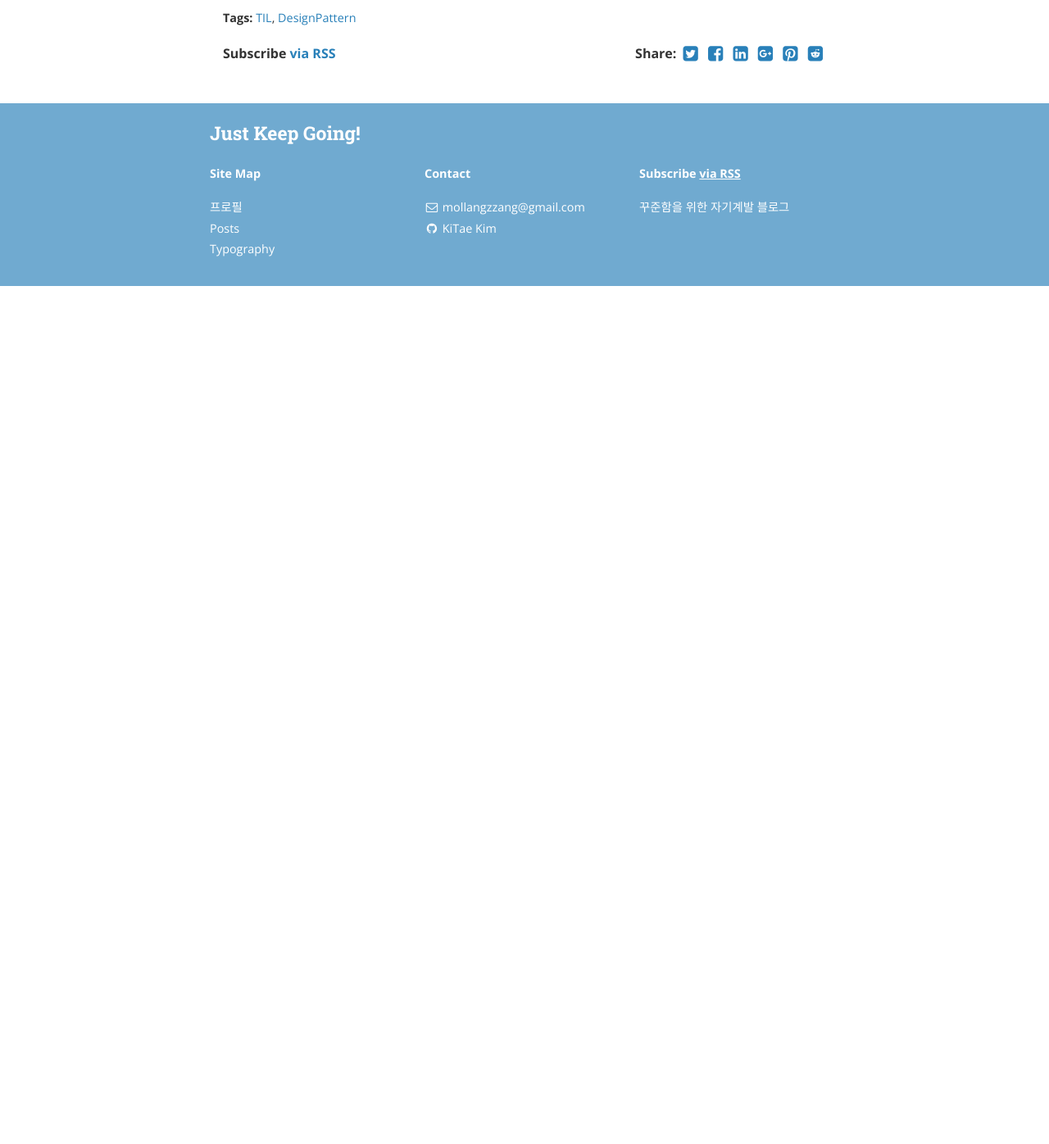
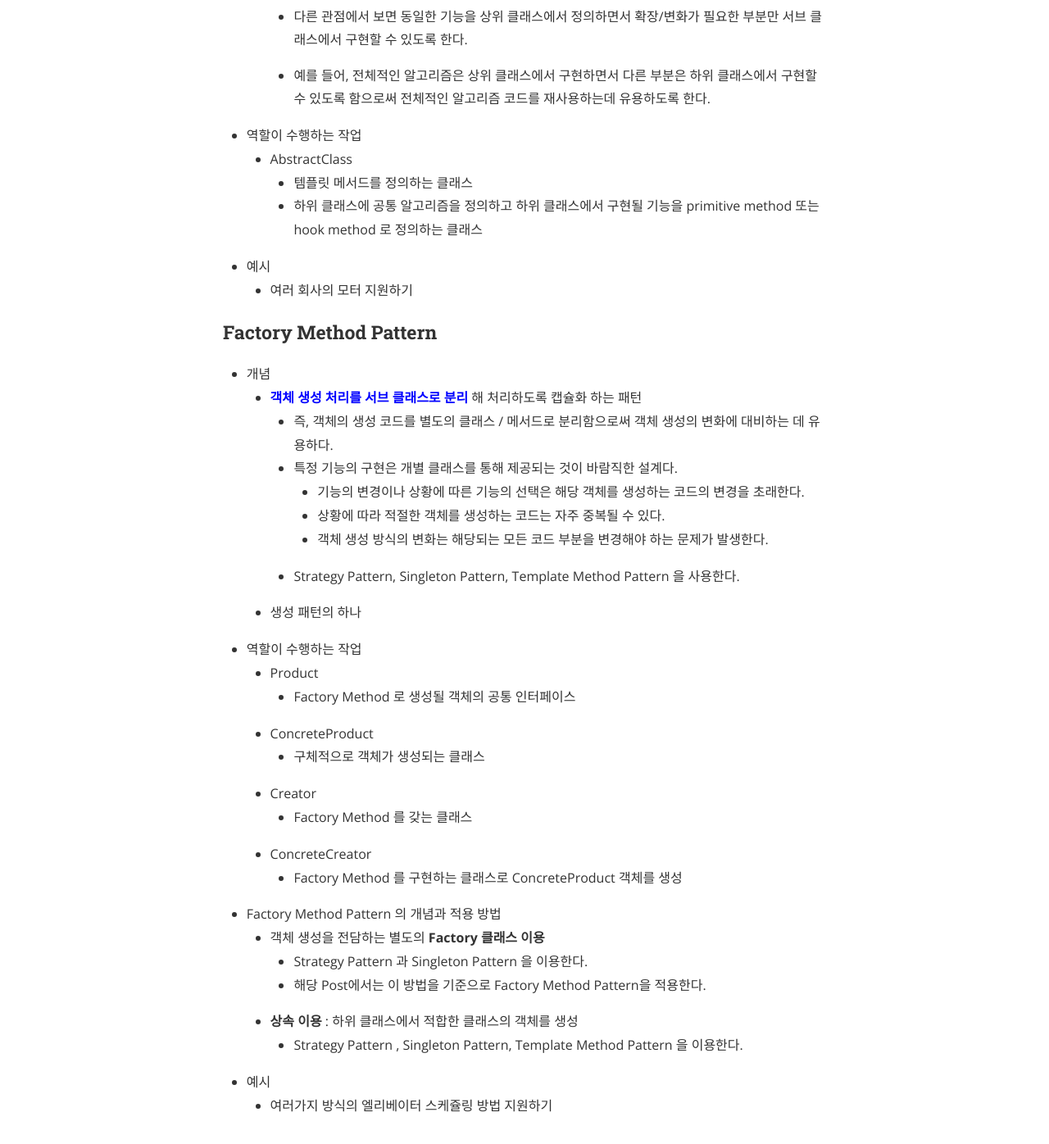
Before and after one commit to flash1117/flash1117.github.io, a Jekyll site: the page built from _posts/2019-10-11-TIL.markdown, in a window 1280 px wide and 1400 px high, scrolled down 3321 px. Shown: the top 1396 px of the window at 82% size. Built offline with Jekyll 4.4.1, drawn with Linux system fonts in a browser that asks for light colours; nearby versions of some CDN libraries; before the commit the page ends 3670 px from its top, so only the background shows below that.

Commit message:
update TIL

```diff
--- a/_posts/2019-10-11-TIL.markdown
+++ b/_posts/2019-10-11-TIL.markdown
@@ -88,4 +88,49 @@ cover:  "/assets/TIL.png"
 
 - 개념
     - 어떤 작업을 처리하는 일부분을 서브 클래스로 캡슐화하여 전체 일을 수행하는 구조는 바꾸지 않으면서 특정 단계에서 수행하는 내역을 바꾸는 패턴
+
         - 즉, 전체적으로는 동일하면서 부분적으로는 다른 구문으로 구성된 메서드의 코드 중복을 최소화 할 경우 유용하다.
+
+        - 다른 관점에서 보면 동일한 기능을 상위 클래스에서 정의하면서 확장/변화가 필요한 부분만 서브 클래스에서 구현할 수 있도록 한다.
+
+        - 예를 들어, 전체적인 알고리즘은 상위 클래스에서 구현하면서 다른 부분은 하위 클래스에서 구현할 수 있도록 함으로써 전체적인 알고리즘 코드를 재사용하는데 유용하도록 한다.
+
+- 역할이 수행하는 작업
+    - AbstractClass
+        - 템플릿 메서드를 정의하는 클래스
+        - 하위 클래스에 공통 알고리즘을 정의하고 하위 클래스에서 구현될 기능을 primitive method 또는 hook method 로 정의하는 클래스
+
+- 예시
+    - 여러 회사의 모터 지원하기
+
+### Factory Method Pattern
+
+- 개념
+    - **<span style="color:blue">객체 생성 처리를 서브 클래스로 분리</span>** 해 처리하도록 캡슐화 하는 패턴
+        - 즉, 객체의 생성 코드를 별도의 클래스 / 메서드로 분리함으로써 객체 생성의 변화에 대비하는 데 유용하다.
+        - 특정 기능의 구현은 개별 클래스를 통해 제공되는 것이 바람직한 설계다.
+            - 기능의 변경이나 상황에 따른 기능의 선택은 해당 객체를 생성하는 코드의 변경을 초래한다.
+            - 상황에 따라 적절한 객체를 생성하는 코드는 자주 중복될 수 있다.
+            - 객체 생성 방식의 변화는 해당되는 모든 코드 부분을 변경해야 하는 문제가 발생한다.
+        - Strategy Pattern, Singleton Pattern, Template Method Pattern 을 사용한다.
+
+    - 생성 패턴의 하나
+
+- 역할이 수행하는 작업
+    - Product
+        - Factory Method 로 생성될 객체의 공통 인터페이스
+    - ConcreteProduct
+        - 구체적으로 객체가 생성되는 클래스
+    - Creator
+        - Factory Method 를 갖는 클래스
+    - ConcreteCreator
+        - Factory Method 를 구현하는 클래스로 ConcreteProduct 객체를 생성
+
+- Factory Method Pattern 의 개념과 적용 방법
+    - 객체 생성을 전담하는 별도의 **Factory 클래스 이용**
+        - Strategy Pattern 과 Singleton Pattern 을 이용한다.
+        - 해당 Post에서는 이 방법을 기준으로 Factory Method Pattern을 적용한다.
+    - **상속 이용** : 하위 클래스에서 적합한 클래스의 객체를 생성
+        - Strategy Pattern , Singleton Pattern, Template Method Pattern 을 이용한다.
+- 예시
+    - 여러가지 방식의 엘리베이터 스케쥴링 방법 지원하기
```
